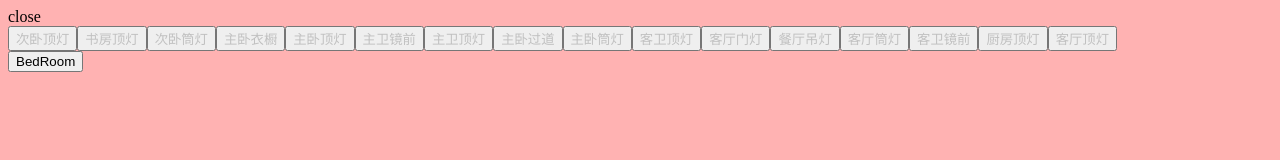
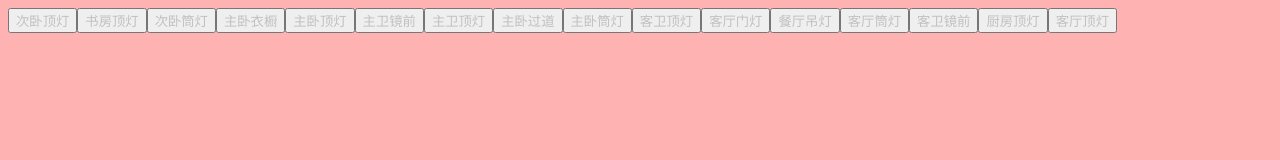
Before and after one commit to xurongs/light, a plain HTML site: page index.html in a window 1280 px wide. Drawn offline with Linux system fonts and the light colour scheme.

Commit message:
去除网页中的无效元素。

```diff
--- a/index.html
+++ b/index.html
@@ -4,9 +4,7 @@
 <script type="text/javascript" src="/jscript/light.js"></script>
 
 </head><body>
-    <div id="result">close</div>
     <div id="main"></div>
-    <button class="live_button" id="light4">BedRoom</button>
 
 
 <script>
```
